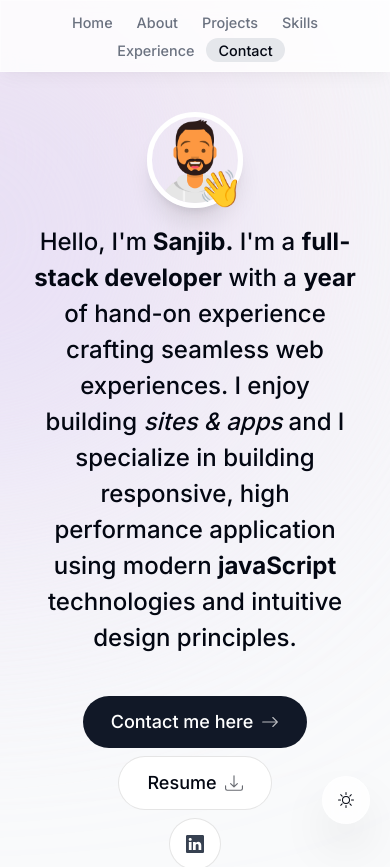
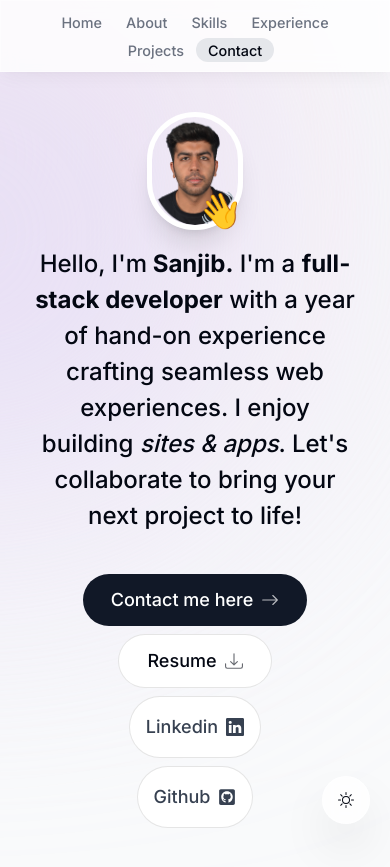
Before and after one commit to sanjib-12/my-portfolio, a Next.js app: page / in a window 390 px wide. Shown: the top 867 px of the page. Built offline with nearby package versions, Linux system fonts and the light colour scheme; no server answers.

Commit message:
fixed the scrolling issue and modified the sections margins

```diff
--- a/app/page.tsx
+++ b/app/page.tsx
@@ -11,9 +11,13 @@ export default function Home() {
       <Intro/>
       <SectionDivider/>
       <About/>
+      <SectionDivider/>
+      <Skills/>
+      <SectionDivider/>
+      <Experience/>
+      <SectionDivider/>
       <Project/>
-      <Skills/>
-      <Experience/>
+      <SectionDivider/>
       <Contact/>
     </main>
   )
--- a/components/about.tsx
+++ b/components/about.tsx
@@ -7,13 +7,13 @@ import SectionHeading from "./section-heading";
 import { useSectionInView } from "@/lib/hooks";
 
 export default function About() {
-const{ref} = useSectionInView('About');
+const{ref} = useSectionInView('About',0.6);
 
 
    return (
       <motion.section
          ref={ref}
-         className="mb-28 max-w-[45rem] text-center leading-8 sm:mb-40 scroll-mt-28"
+         className=" max-w-[45rem] text-center leading-8  scroll-mt-28"
          initial={{ opacity: 0, y: 100 }}
          animate={{ opacity: 1, y: 0 }}
          transition={{ delay: 0.175 }}
@@ -48,6 +48,7 @@ const{ref} = useSectionInView('About');
             </span>{" "}
             and have experience with{" "}
             <span className="font-medium">
+
                Jest, AWS, Docker, and Kubernetes
             </span>
             .
--- a/components/experience.tsx
+++ b/components/experience.tsx
@@ -17,7 +17,7 @@ export default function Experience() {
       <section
          ref={ref}
          id="experience"
-         className="scroll-mt-28 mb-28 sm:mb-45"
+         className="scroll-mt-28 "
       >
          <SectionHeading>My Experience</SectionHeading>
          <VerticalTimeline lineColor="" animate={true}>
--- a/components/footer.tsx
+++ b/components/footer.tsx
@@ -2,7 +2,7 @@ import React from "react";
 
 export default function Footer() {
    return (
-      <footer className="mb-10 px-4 text-center text-gray-500 ">
+      <footer className="mb-10 px-4 text-center text-gray-500 dark:text-white/70">
          <small className="mb-2 text-xs">&copy; 2025 Sanjib. All rights reserved.</small>
          <p className="text-xs">
             <span className="font-semibold"> About this website:</span> built with React & Next.js (App
--- a/components/intro.tsx
+++ b/components/intro.tsx
@@ -6,7 +6,7 @@ import { motion } from "framer-motion";
 import Link from "next/link";
 import { BsArrowRight, BsDownload, BsLinkedin } from "react-icons/bs";
 
-import profilePic from "@/public/avatar.png";
+import profilePic from "@/public/avatar1.png";
 import { FaGithubSquare } from "react-icons/fa";
 import { useSectionInView } from "@/lib/hooks";
 import { useActiveSectionContext } from "@/context/active-section-context";
@@ -38,7 +38,7 @@ export default function Intro() {
                      height="192"
                      quality="95"
                      priority={true}
-                     className="h-24 w-24 rounded-full object-cover border-[0.35rem] border-white shadow-xl"
+                     className="h-26 w-24 rounded-full object-cover border-[0.35rem] border-white shadow-xl "
                   />
                </motion.div>
 
@@ -64,13 +64,10 @@ export default function Intro() {
             animate={{ opacity: 1, y: 0 }}
          >
             Hello, I'm<span className="font-bold"> Sanjib.</span> I'm a{" "}
-            <span className="font-bold">full-stack developer</span> with a{" "}
-            <span className="font-bold">year</span> of hand-on experience
-            crafting seamless web experiences. I enjoy building{" "}
-            <span className="italic">sites & apps</span> and I specialize in
-            building responsive, high performance application using modern{" "}
-            <span className="font-bold">javaScript</span> technologies and
-            intuitive design principles.
+            <span className="font-bold">full-stack developer</span> with a year
+            of hand-on experience crafting seamless web experiences. I enjoy
+            building <span className="italic">sites & apps</span>. Let's
+            collaborate to bring your next project to life!
          </motion.h1>
 
          <motion.div
@@ -107,14 +104,16 @@ export default function Intro() {
                href="https://www.linkedin.com/in/sanjib-barakoti/"
                target="_blank"
             >
+               <span className="sm:hidden dark:text-white/80  ">Linkedin</span>
                <BsLinkedin />
             </a>
 
             <a
-               className="bg-white  p-4 text-gray-700 flex items-center gap-2 text-[1.35rem] rounded-full focus-visible:scale-[1.15] hover:scale-[1.15]  hover:text-gray-950 active:scale-[1.15] transition cursor-pointer borderBlack dark:bg-white/10 dark:text-white/60"
+               className="bg-white  p-4 text-gray-700 flex items-center gap-2 rounded-full focus-visible:scale-[1.15] hover:scale-[1.15]  hover:text-gray-950 active:scale-[1.15] transition cursor-pointer borderBlack dark:bg-white/10 dark:text-white/60"
                href="https://github.com/sanjib-12"
                target="_blank"
             >
+               <span className="sm:hidden dark:text-white/80 ">Github</span>
                <FaGithubSquare />
             </a>
          </motion.div>
--- a/components/projects.tsx
+++ b/components/projects.tsx
@@ -12,7 +12,7 @@ export default function Projects() {
 const{ref} = useSectionInView('Projects',0.5);
 
    return (
-      <section ref={ref} id="projects" className="scroll-mt-28 mb-28">
+      <section ref={ref} id="projects" className="scroll-mt-28">
          <SectionHeading>My Project</SectionHeading>
          <div>
             {projectsData.map((project, index) => (
--- a/components/skill.tsx
+++ b/components/skill.tsx
@@ -21,13 +21,13 @@ const fadeInAnimationsVariants = {
 };
 
 export default function Skills() {
-   const { ref } = useSectionInView("Skills");
+   const { ref } = useSectionInView("Skills",0.6);
 
    return (
       <section
          ref={ref}
          id="skills"
-         className="mb-28 max-w-[53rem] scroll-mt-28 text-center sm:mb-40"
+         className=" max-w-[53rem] scroll-mt-28 text-center "
       >
          <SectionHeading>My Skills</SectionHeading>
          <ul className="flex flex-wrap justify-center gap-2 text-lg text-gray-800 ">
--- a/lib/data.ts
+++ b/lib/data.ts
@@ -53,16 +53,16 @@ export const links = [
       hash: "#about",
    },
    {
-      name: "Projects",
-      hash: "#projects",
-   },
-   {
       name: "Skills",
       hash: "#skills",
    },
    {
       name: "Experience",
       hash: "#experience",
+   },
+   {
+      name: "Projects",
+      hash: "#projects",
    },
    {
       name: "Contact",
@@ -99,8 +99,8 @@ export const projectsData = [
    {
       title: "QuickChat",
       description:
-         "a modern real-time messaging application built using the MERN stack. It provides instant message delivery, user authentication, and responsive UI components.",
-      tags: ["React", "Express", "MongoDB", "Node", "Redux"],
+         "A modern real-time messaging application built using the MERN stack. It provides instant message delivery, user authentication, and responsive UI components.",
+      tags: ["React", "Express", "MongoDB", "Node", "Redux", "JWT", "Stock.io"],
       imageUrl: chatImg,
       githubUrl: "https://github.com/sanjib-12/QuickChat",
       webpageUrl: "www.google.com",
@@ -110,15 +110,15 @@ export const projectsData = [
       description:
          "A microservices-based platform designed to facilitate the management and sale of tickets. It leverages modern technologies to provide a scalable, resilient, and efficient solution for event organizers and customers alike.",
       tags: [
-         "JS",
-         "TS",
          "Next.js",
-         "kubernetes",
-         "Docker",
+         "React",
+         "TypeScript",
          "Node.js",
          "Express",
          "Jest",
          "Mongodb",
+         "kubernetes",
+         "Docker",
       ],
       imageUrl: ticketImg,
       githubUrl: "https://github.com/sanjib-12/ticketing",
```
Also changed, not shown: components/section-divider.tsx (+9 -9 lines), public/avatar1.png (added), 1 other file (tests, documents, lock files or other folders).
